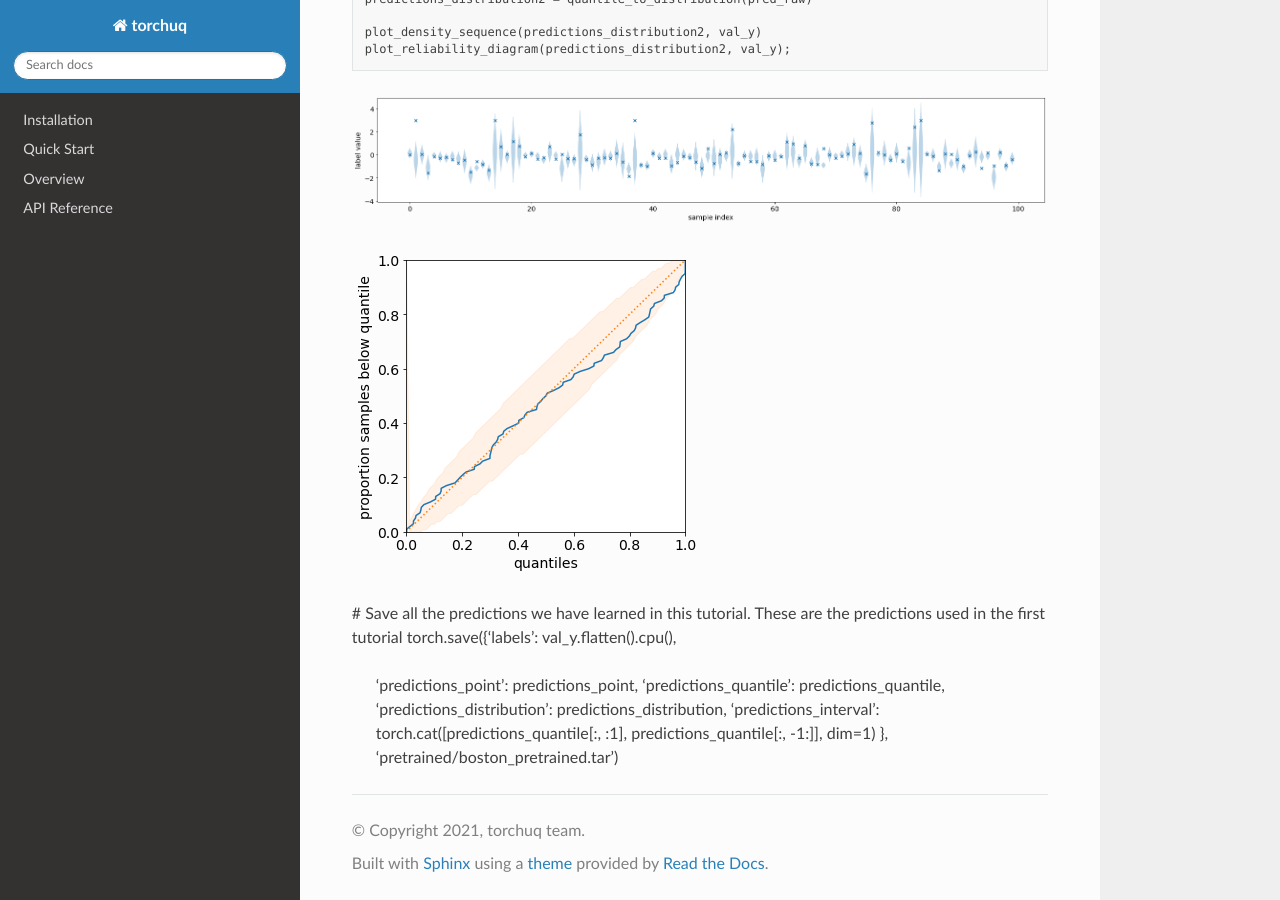
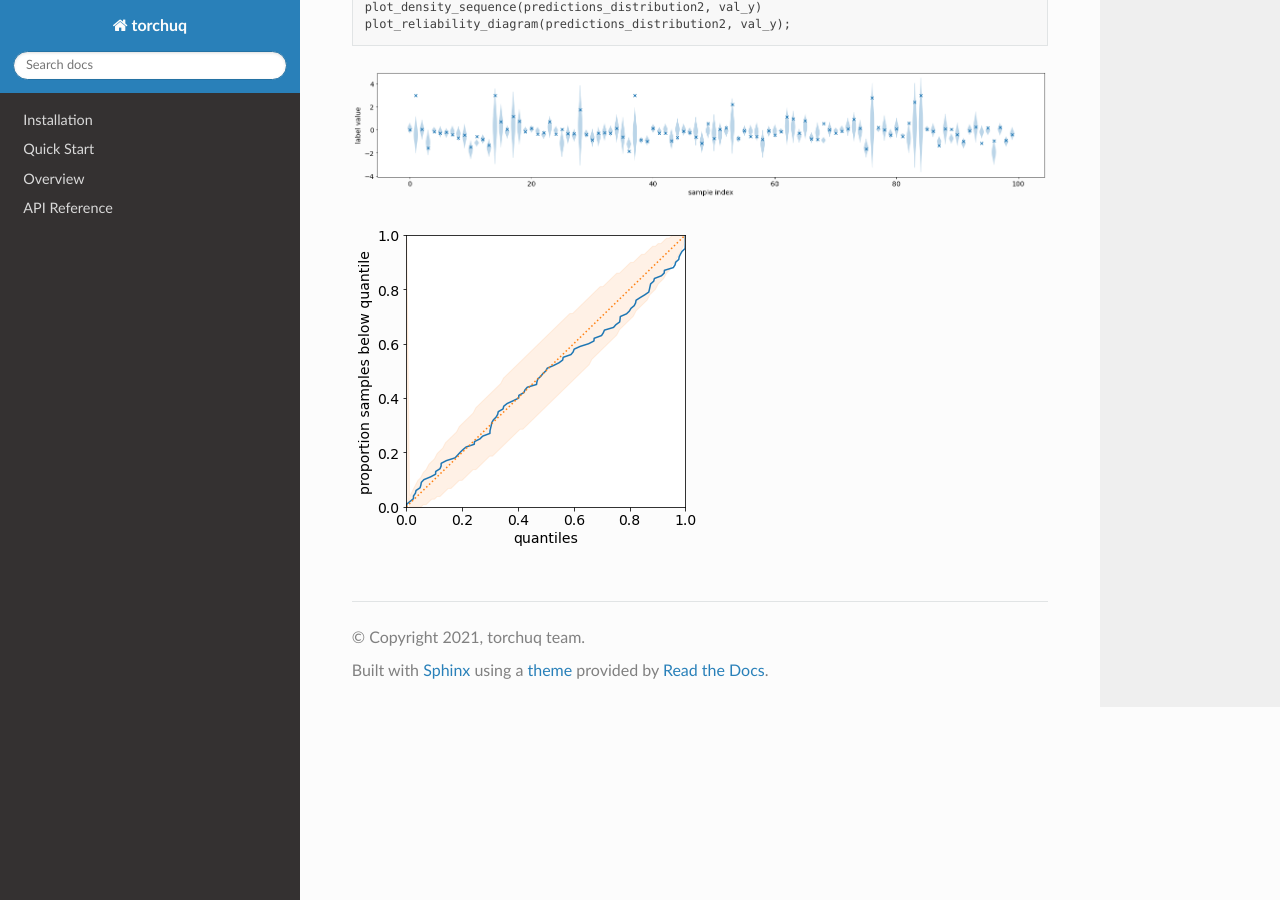
Before and after one commit to TorchUQ/torchuq, a Sphinx documentation site: the page built from docs/tutorials/1_b_learning/1_b_learning.rst, in a window 1280 px wide and 900 px high, scrolled down 6175 px. Built offline with Sphinx 7.4.7 and the Read the Docs theme 2.0.0, drawn with Linux system fonts in a browser that asks for light colours; formulas are drawn with MathJax 3; cross-references to code outside the pages are shown as plain code; some of the changed text lies outside the part shown.

Commit message:
docs/tutorials/1_b_learning: fix extra space, ipython3, end save

```diff
--- a/docs/tutorials/1_b_learning/1_b_learning.rst
+++ b/docs/tutorials/1_b_learning/1_b_learning.rst
@@ -22,7 +22,7 @@
 We first setup the environment of the tutorial. First load the necessary
 dependencies.
 
-.. code:: ipython3
+.. code:: python
 
     from matplotlib import pyplot as plt
     import torch
@@ -59,7 +59,7 @@
 The return values are pytorch Dataset instances, which can be
 conveniently used with pytorch dataloaders.
 
-.. code:: ipython3
+.. code:: python
 
     from torchuq.dataset.regression import get_regression_datasets
     train_dataset, val_dataset, _ = get_regression_datasets('boston', val_fraction=0.2, test_fraction=0.0, verbose=True)
@@ -82,7 +82,7 @@
 **Prediction Model**: For simplicity, we use a 3 layer fully connected
 neural network as the prediction function.
 
-.. code:: ipython3
+.. code:: python
 
     class NetworkFC(nn.Module):
         def __init__(self, x_dim, out_dim=1, num_feat=30):
@@ -104,7 +104,7 @@
 Gaussian distributions. It is a network that outputs both the mean and
 standard deviation of the Gaussian distribution.
 
-.. code:: ipython3
+.. code:: python
 
     net = NetworkFC(x_dim, out_dim=2).to(device)
 
@@ -124,7 +124,7 @@
 negative log likelihood (NLL) or any other proper scoring rule, and the
 results shouldn’t be fundamentally changed.
 
-.. code:: ipython3
+.. code:: python
 
     from torchuq.evaluate.distribution import compute_crps
 
@@ -163,7 +163,7 @@
 These are the same functions that were introduced in the previous
 tutorial.
 
-.. code:: ipython3
+.. code:: python
 
     from torchuq.evaluate.distribution import plot_density_sequence, plot_reliability_diagram
 
@@ -194,7 +194,7 @@
 which is minimized if and only if the predicted quantiles matches the
 true quantiles.
 
-.. code:: ipython3
+.. code:: python
 
     from torchuq.evaluate.quantile import compute_pinball_loss
 
@@ -228,7 +228,7 @@
     Epoch 40, loss=0.1311
 
 
-.. code:: ipython3
+.. code:: python
 
     from torchuq.evaluate.quantile import plot_quantile_sequence, plot_quantile_calibration
 
@@ -270,7 +270,7 @@
 distribution prediction, and finally optimize a proper scoring rule
 (negative log likelihood) on the distribution prediction.
 
-.. code:: ipython3
+.. code:: python
 
     from torchuq.transform.direct import quantile_to_distribution
     from torchuq.evaluate.distribution import compute_crps, compute_nll
@@ -306,7 +306,7 @@
     Epoch 40, loss=1.7267
 
 
-.. code:: ipython3
+.. code:: python
 
     from torchuq.evaluate.distribution import plot_density_sequence, plot_reliability_diagram
 
@@ -323,12 +323,3 @@
 
 
 .. image:: output_18_1.png
-
-
-# Save all the predictions we have learned in this tutorial. These are the predictions used in the first tutorial
-torch.save({'labels': val_y.flatten().cpu(),
-            'predictions_point': predictions_point,
-            'predictions_quantile': predictions_quantile,
-            'predictions_distribution': predictions_distribution,
-            'predictions_interval': torch.cat([predictions_quantile[:, :1], predictions_quantile[:, -1:]], dim=1)
-            }, 'pretrained/boston_pretrained.tar')
```
Also changed, not shown: other parts of docs/tutorials/1_b_learning/1_b_learning.rst (+2 -2 lines).
